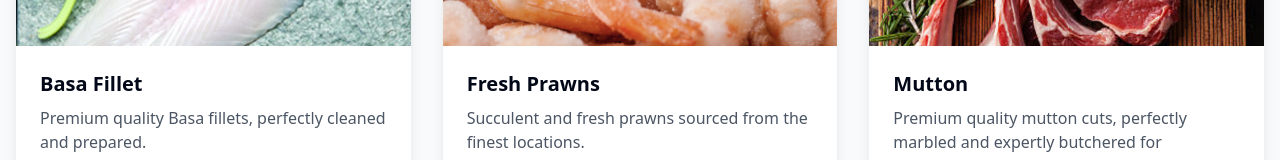
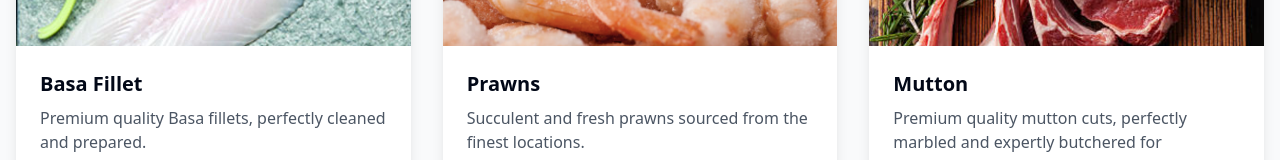
Before and after one commit to aryandebray/rkreate, a React (Vite) app: page /products in a window 1280 px wide. Shown: the part 426-586 px from the top of the page. Built offline with nearby package versions, Linux system fonts and the light colour scheme.

Commit message:
Rename "Fresh Prawns" to "Prawns"
This commit renames all instances of "Fresh Prawns" to "Prawns" throughout the codebase.

```diff
--- a/src/pages/Index.tsx
+++ b/src/pages/Index.tsx
@@ -1,3 +1,4 @@
+
 import { useEffect, useRef } from "react";
 import { motion } from "framer-motion";
 import { ArrowRight, MessageSquare } from "lucide-react";
@@ -88,7 +89,7 @@ const Index = () => {
             image: "/lovable-uploads/b71f10e7-0ca1-4b64-b282-fe8f68e28280.png",
             description: "Premium quality Basa fillets"
           }, {
-            title: "Fresh Prawns",
+            title: "Prawns",
             image: "/lovable-uploads/76c421e0-713b-4182-9f3f-5d1d6bab568d.png",
             description: "Succulent and fresh prawns"
           }, {
--- a/src/pages/Products.tsx
+++ b/src/pages/Products.tsx
@@ -10,7 +10,7 @@ const Products = () => {
       details: ["Fresh and clean", "Carefully processed", "Premium quality"],
     },
     {
-      name: "Fresh Prawns",
+      name: "Prawns",
       description: "Succulent and fresh prawns sourced from the finest locations.",
       image: "/lovable-uploads/76c421e0-713b-4182-9f3f-5d1d6bab568d.png",
       details: ["Fresh catch", "Carefully sorted", "Premium size"],
```
